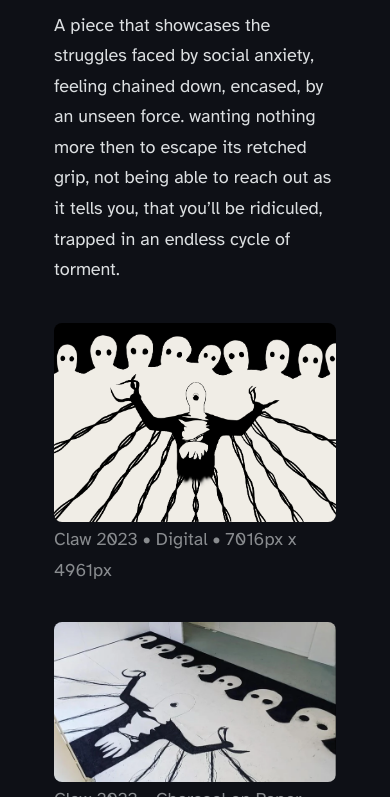
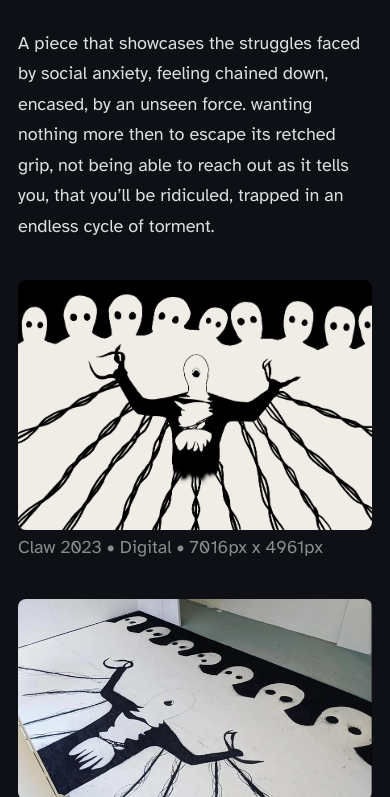
Before and after one commit to MatteusW/MatteusW.github.io, an Astro site: page /exhibits/2023/dec/claw in a window 390 px wide. Shown: the part 241-1038 px from the top of the page. Built offline with nearby package versions, Linux system fonts and the light colour scheme; Astro itself is replaced by a stand-in of ours.

Commit message:
post padding

```diff
--- a/src/layouts/BlogPost.astro
+++ b/src/layouts/BlogPost.astro
@@ -19,17 +19,11 @@ const { title, description, pubDate, updatedDate } = Astro.props;
 				max-width: 100%;
 				margin: 0;
 			}
-			@media (max-width: 720px) {
-				.prose {
-					padding: 0em;
-					padding-top: 2em;
-				}
-			}
 			.prose {
 				width: 720px;
-				max-width: calc(100% - 2em);
+				max-width: 100%;
 				margin: auto;
-				padding: 1em;
+				padding-top: 2em;
 				color: rgb(var(--gray-dark));
 			}
 			.title {
```
